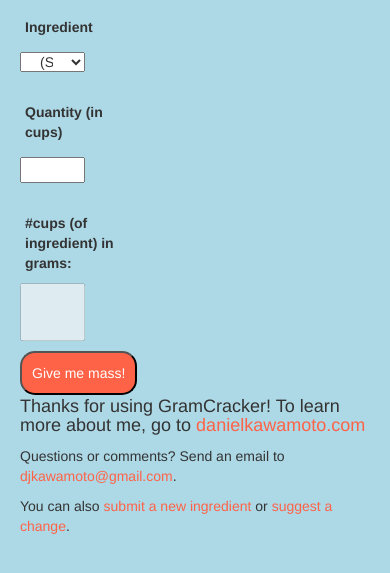
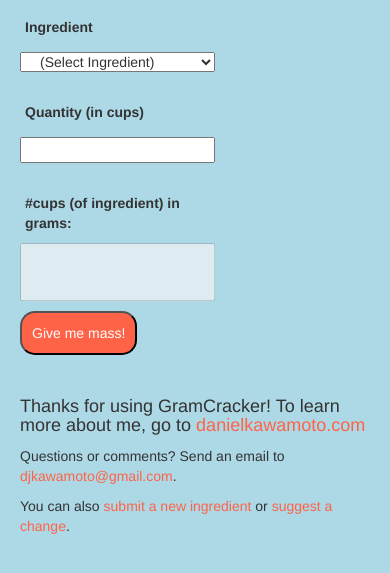
Before and after one commit to djkawamoto/djkawamoto.github.io, a plain HTML site: page index.html in a window 390 px wide. Shown: the part 103-676 px from the top of the page. Drawn offline with nearby package versions, Linux system fonts and the light colour scheme.

Commit message:
bootstrap tweaks

```diff
--- a/index.html
+++ b/index.html
@@ -26,8 +26,8 @@
         <h1 class="page-title">GramCracker</h1>
     </div>
 
-    <label for="ingredient" class="col-xs-4">Ingredient</label>
-    <select value="Ingredient" class="col-xs-2" id="ingredient" onchange="selectIngredient()">
+    <label for="ingredient" class="col-xs-6 col-md-2">Ingredient</label>
+    <select value="Ingredient" class="col-xs-6 col-md-2" id="ingredient" onchange="selectIngredient()">
         <option value="(Select Ingredient)" selected="selected" disabled="disabled">(Select Ingredient)</option>
         <option value="Creme Fraiche">Creme Fraiche</option>
         <option value="Heavy Cream">Heavy Cream</option>
@@ -41,12 +41,12 @@
         <option value="Cocoa Powder">Cocoa Powder</option>
     </select>
 
-    <label for="quantity" class="col-xs-4">Quantity (in cups)</label>
-    <input class="col-xs-2" id="quantity" onblur="quantityInput()"></input>
+    <label for="quantity" class="col-xs-6 col-md-2">Quantity (in cups)</label>
+    <input class="col-xs-6 col-md-2" id="quantity" onblur="quantityInput()"></input>
 
     <!-- <div id="results" class="col-md-12"> -->
-        <label for="result" class="col-xs-4"><span id="quantity-label" class="result-label">#</span>cups <span id="ingredient-label" class="result-label">(of ingredient)</span> in grams:</label>
-        <input id="result" class="col-xs-2" disabled/>
+        <label for="result" class="col-xs-6 col-md-2"><span id="quantity-label" class="result-label">#</span>cups <span id="ingredient-label" class="result-label">(of ingredient)</span> in grams:</label>
+        <input id="result" class="col-xs-6 col-md-2" disabled/>
     <!-- </div> -->
     <button id="get-mass" onclick="calcGrams()">Give me mass!</button>
 
```
